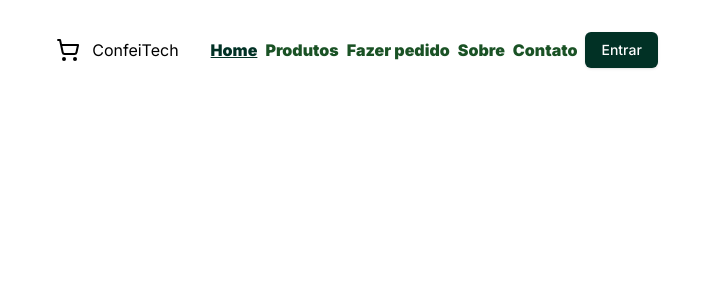
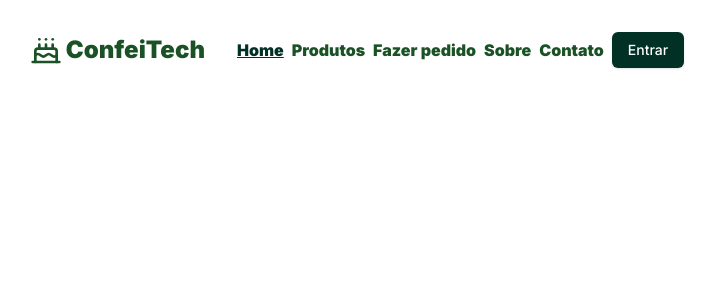
Before and after one commit to marcelllombm/unicesumar, a Next.js app: page / in a window 1280 px wide. Shown: the top 300 px of the page, without its empty margins (283-998 px from the left). Built offline with nearby package versions, Linux system fonts and the light colour scheme.

Commit message:
style(logo) update logo component to use cake icon and improve styling

```diff
--- a/components/logo.tsx
+++ b/components/logo.tsx
@@ -1,11 +1,11 @@
-import { ShoppingCart } from 'lucide-react';
-import Link from 'next/link';
+import { Cake } from "lucide-react";
+import Link from "next/link";
 
-export default function Logo(){
-    return (
-        <Link href="/" title='Página Inicial' className='flex gap-3'>
-            <ShoppingCart className='h-6 w-6'/>
-            <h1>ConfeiTech</h1>
-        </Link>
-    )
+export default function Logo() {
+  return (
+    <Link href="/" title="Página Inicial" className="flex gap-1 items-center  justify-center text-green-200">
+      <Cake className="h-8 w-8" />
+      <h1 className="font-black text-2xl">ConfeiTech</h1>
+    </Link>
+  );
 }
```
